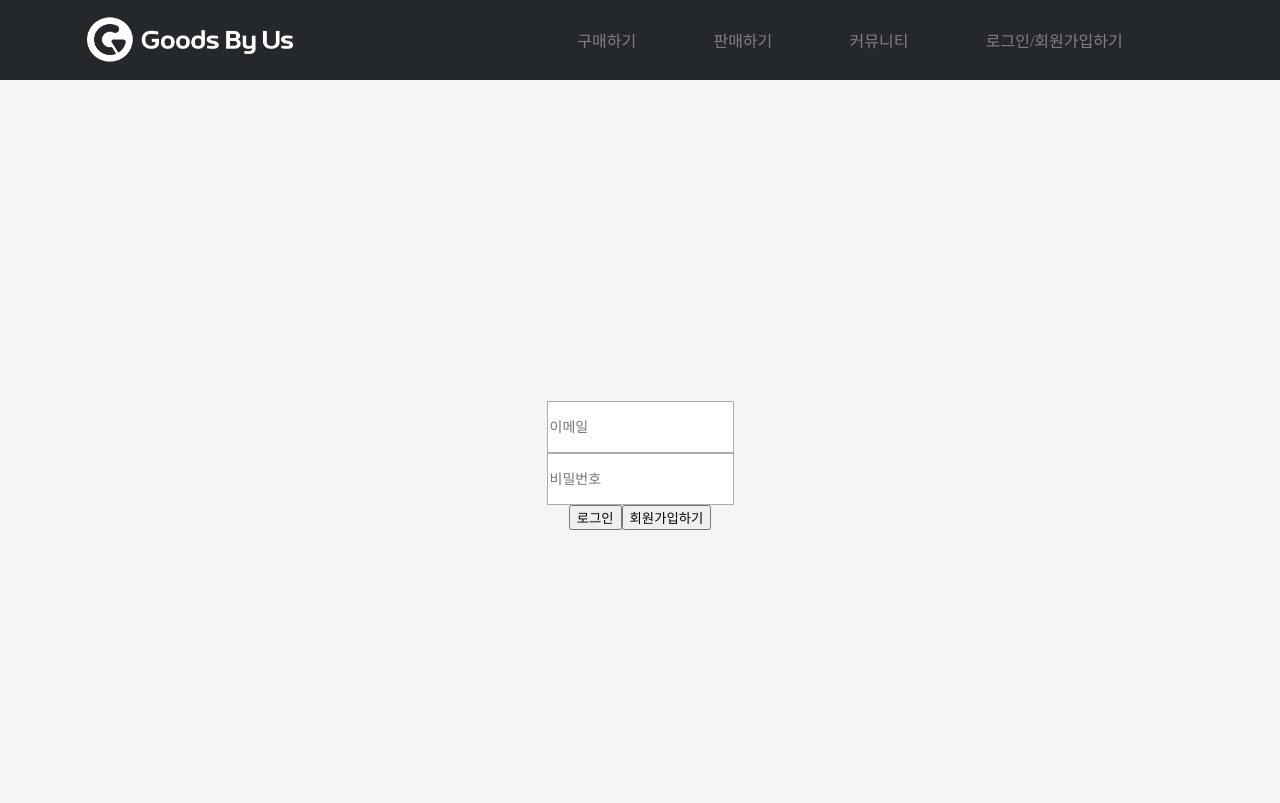
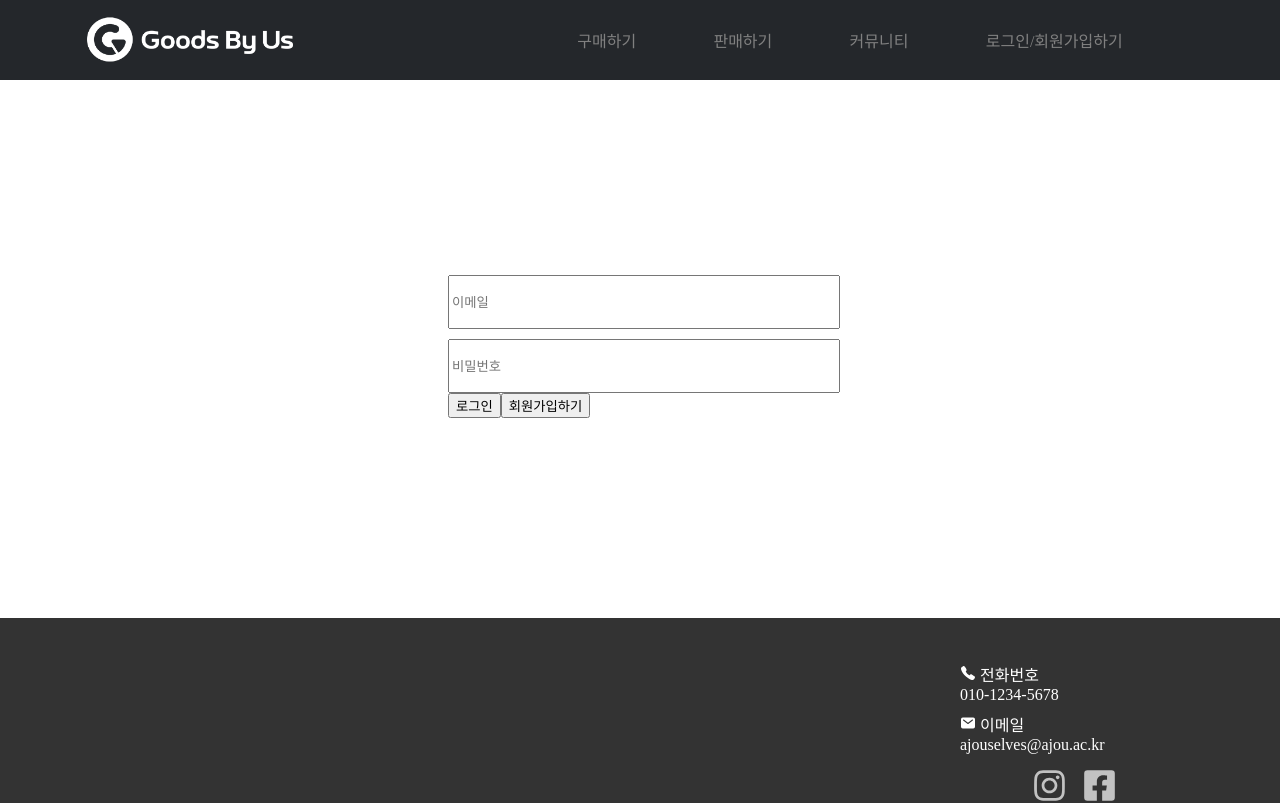
Before and after one commit to AjouSelves/AjouSelves_Frontend, a React (Create React App) app: page /login in a window 1280 px wide. Shown: the top 803 px of the page. Built offline with nearby package versions, Linux system fonts and the light colour scheme.

Commit message:
LoginPage 오류 픽스

```diff
--- a/src/components/view/LoginPage/LoginPage.jsx
+++ b/src/components/view/LoginPage/LoginPage.jsx
@@ -9,16 +9,15 @@ const StyledForm = styled.form`
   display: flex;
   flex-direction: column;
   justify-content: center;
-  align-items: center;
-  width: 100%;
-  height: 100vh;
+  align-items: left;
+  margin: 30px 0;
+  font-size: 14px;
 `;
 
 const StyledInput = styled.input`
-  border: 1px solid #acacac;
-
-  font-size: 14px;
+  width: 100%;
   height: 48px;
+  margin-top: 10px;
 `;
 
 function LoginPage() {
@@ -36,7 +35,7 @@ function LoginPage() {
     };
 
     dispatch(loginUser(body)).then((res) => {
-      if (res.payload.code === 200) {
+      if (res.payload.status === "success") {
         alert("로그인 성공");
         localStorage.setItem("login-token", res.payload.token);
         navigate("/");
@@ -47,7 +46,7 @@ function LoginPage() {
   };
 
   return (
-    <div style={{ backgroundColor: "#F5F5F5", textAlign: "left" }}>
+    <div style={{ width: "384px", margin: "200px auto" }}>
       <StyledForm onSubmit={onSubmitHandler}>
         <StyledInput
           type="email"
```
